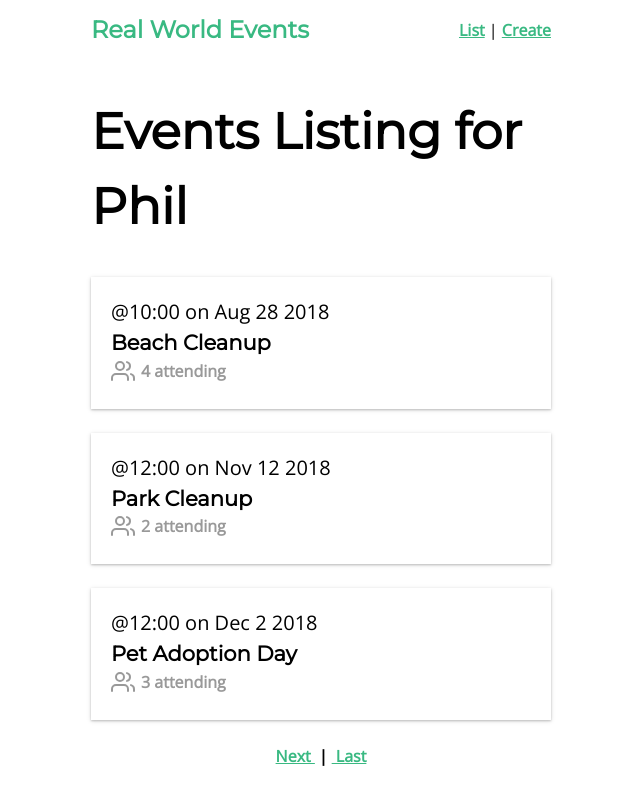
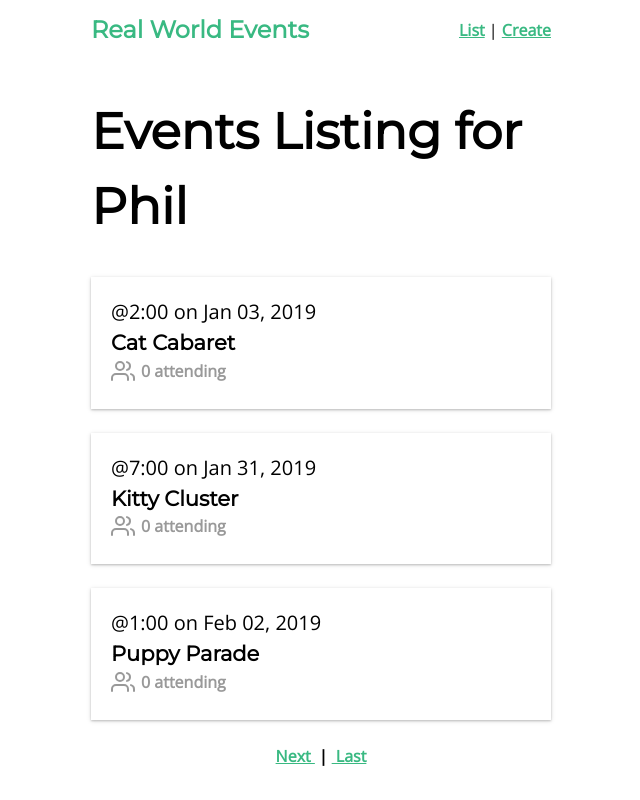
Before and after one commit to palegret/vue-mastery-project, a Vue app: page / in a window 1280 px wide. Shown: the whole page, without its empty margins (319-959 px from the left). Built offline with nearby package versions, Linux system fonts and the light colour scheme; data requests are answered from the project's data file.

Commit message:
Code for lesson 13, 'Filters'.

```diff
--- a/src/App.vue
+++ b/src/App.vue
@@ -231,6 +231,8 @@
   background-size: 8px 10px;
   border-radius: 0;
   border: solid 1px rgba(0, 0, 0, 0.4);
+  cursor: pointer;
+  font-size: 20px;
   height: 52px;
   line-height: 2em !important; /* <- HERE */
   padding: 0 24px 0 10px;
--- a/src/components/EventCard.vue
+++ b/src/components/EventCard.vue
@@ -9,7 +9,7 @@
     }"
   >
     <div class="event-card -shadow">
-      <span class="eyebrow">@{{ event.time }} on {{ event.date }}</span>
+      <span class="eyebrow">@{{ event.time }} on {{ event.date | date }}</span>
       <h4 class="title">{{ event.title }}</h4>
       <BaseIcon name="users">{{ event.attendees.length }} attending</BaseIcon>
     </div>
@@ -19,8 +19,10 @@
 <script>
 export default {
   props: {
-    event: Object,
-    required: true
+    event: {
+      type: Object,
+      required: true
+    }
   }
 }
 </script>
--- a/src/data/db.json
+++ b/src/data/db.json
@@ -1,5 +1,50 @@
 {
   "events": [
+    {
+      "id": 5928101,
+      "user": {
+        "id": "abc123",
+        "name": "Adam"
+      },
+      "category": "animal welfare",
+      "organizer": "Adam",
+      "title": "Cat Cabaret",
+      "description": "Yay felines!",
+      "location": "Meow Town",
+      "date": "2019-01-03T21:54:00.000Z",
+      "time": "2:00",
+      "attendees": []
+    },
+    {
+      "id": 8419988,
+      "user": {
+        "id": "abc123",
+        "name": "Adam"
+      },
+      "category": "animal welfare",
+      "organizer": "Adam",
+      "title": "Kitty Cluster",
+      "description": "Yay cats!",
+      "location": "Catlandia",
+      "date": "2019-01-31T22:09:00.000Z",
+      "time": "7:00",
+      "attendees": []
+    },
+    {
+      "id": 4582797,
+      "user": {
+        "id": "abc123",
+        "name": "Adam"
+      },
+      "category": "animal welfare",
+      "organizer": "Adam",
+      "title": "Puppy Parade",
+      "description": "Yay pups!",
+      "location": "Puptown ",
+      "date": "2019-02-02T23:27:00.000Z",
+      "time": "1:00",
+      "attendees": []
+    },
     {
       "id": 1,
       "title": "Beach Cleanup",
--- /dev/null
+++ b/src/filters/DateFilter.js
@@ -0,0 +1,24 @@
+// Caveats on using filters, per the Vue.js core team:
+//
+// - Filters should be used instead of methods when using that functionality
+//   exclusively in templates.
+//
+// - Others argue for using methods or a computed properties instead, since its
+//   value will be cached and is a more performant option.
+//
+// - The pipe syntax that filters use behaves differently than a proposed pipe
+//   syntax for a future version of JavaScript. This may result in a future Vue
+//   app that uses pipes (|) in two different ways.
+
+
+// More information on toLocaleString():
+// https://developer.mozilla.org/en-US/docs/Web/JavaScript/Reference/Global_Objects/Date/toLocaleString
+
+export default (value) => {
+  const date = new Date(value)
+  return date.toLocaleString(['en-US'], {
+    month: 'short',
+    day: '2-digit',
+    year: 'numeric'
+  })
+}
--- /dev/null
+++ b/src/filters/index.js
@@ -0,0 +1,4 @@
+import Vue from 'vue'
+import DateFilter from './DateFilter'
+
+Vue.filter('date', DateFilter)
--- a/src/main.js
+++ b/src/main.js
@@ -13,14 +13,15 @@
 import upperFirst from "lodash/upperFirst";
 import camelCase from "lodash/camelCase";
 
-import Vue from "vue";
-
 import "./plugins/vuelidate";
+import "./filters";
 
 import router from "./router";
 import store from "./store/store";
 
 import App from "./App.vue";
+
+import Vue from "vue";
 
 Vue.config.productionTip = false;
 
--- a/src/views/EventShow.vue
+++ b/src/views/EventShow.vue
@@ -1,7 +1,7 @@
 <template>
   <div>
     <div class="event-header">
-      <span class="eyebrow">@{{ event.time }} on {{ event.date }}</span>
+      <span class="eyebrow">@{{ event.time }} on {{ event.date | date }}</span>
       <h1 class="title">{{ event.title }}</h1>
       <h5>Organized by {{ event.organizer}}</h5>
       <h5>Category: {{ event.category }}</h5>
```
